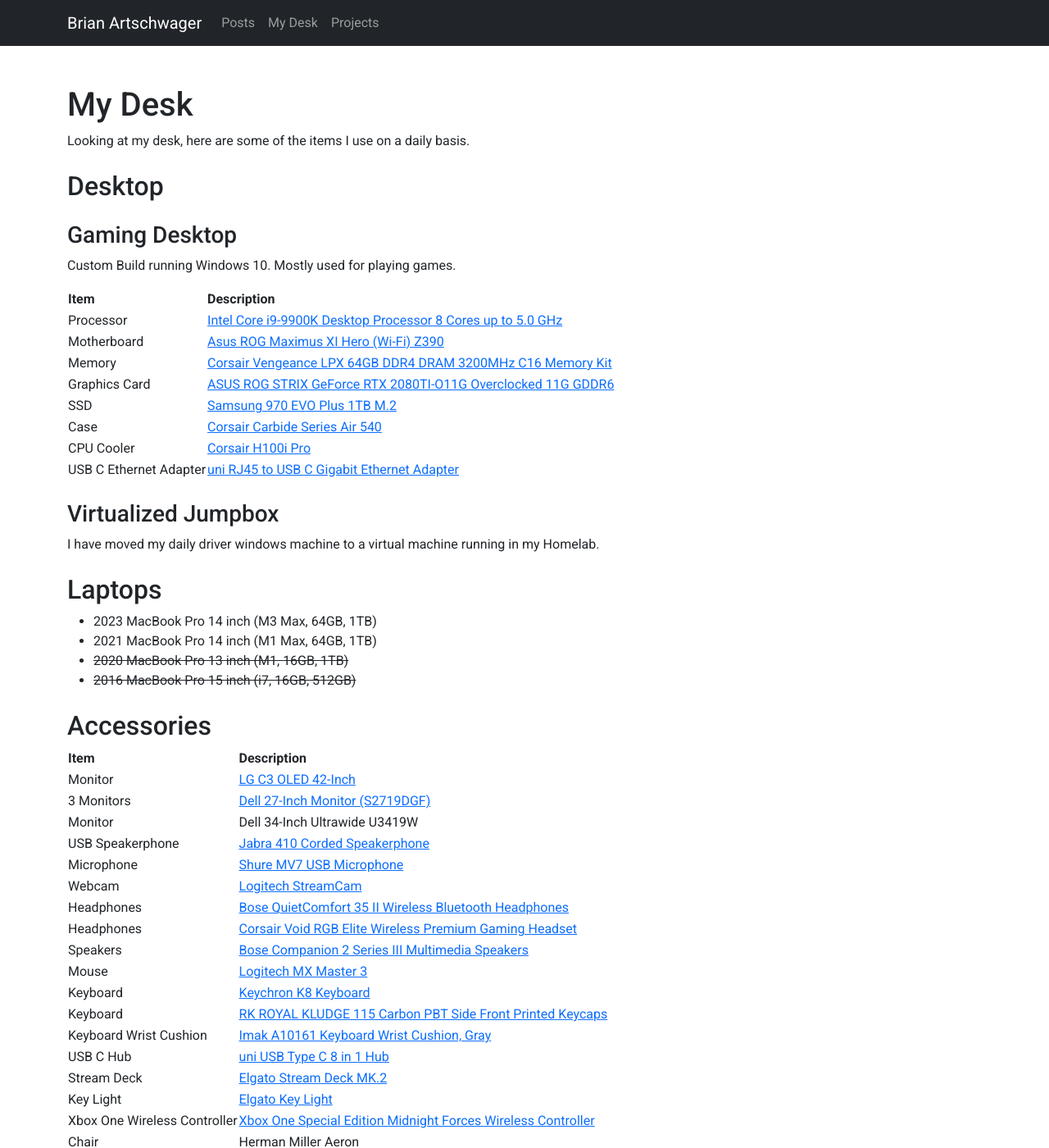
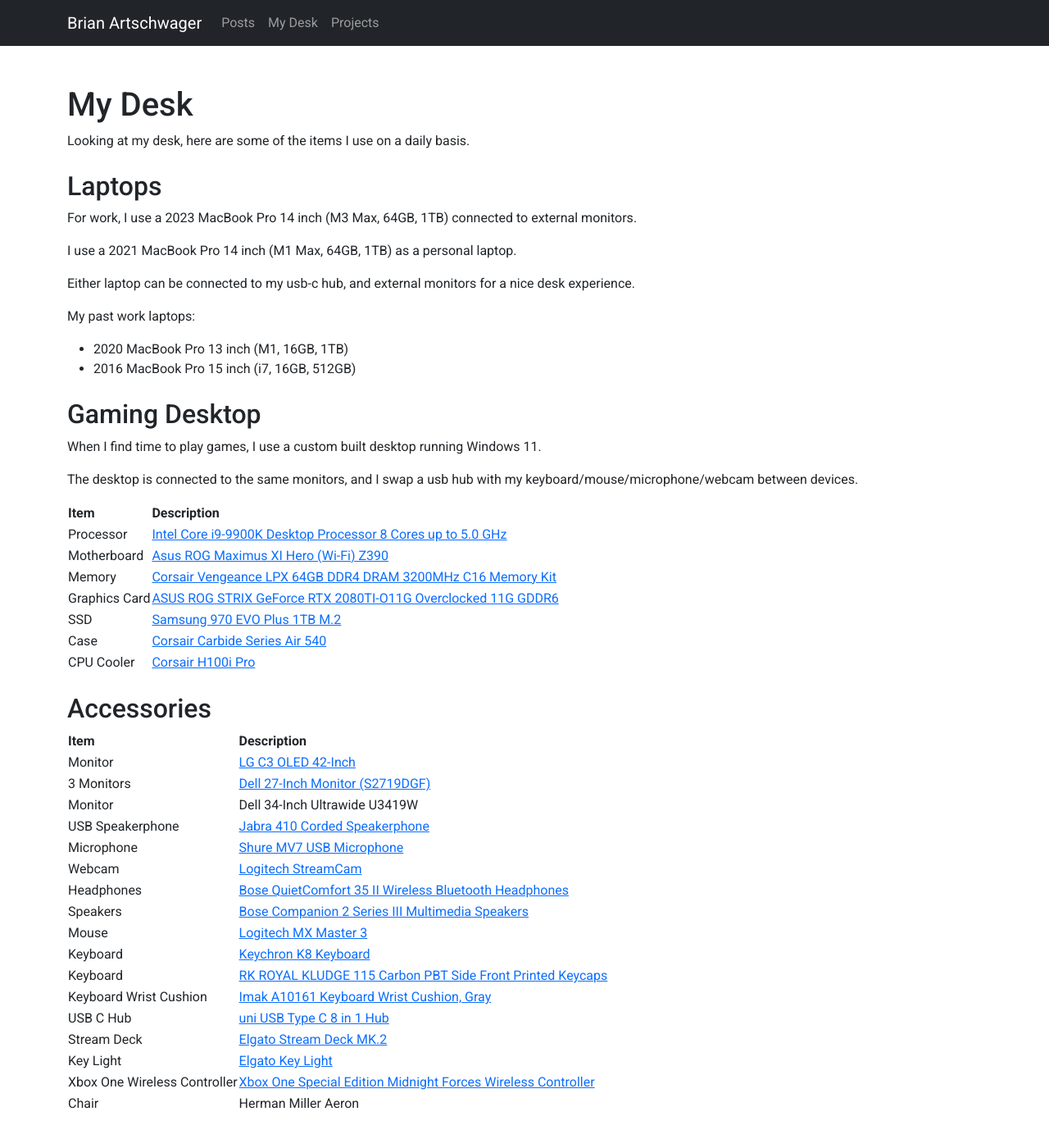
Before and after one commit to artschwagerb/artschwagerb.github.io, a Jekyll site: the page built from desk.md, in a window 1280 px wide and 1400 px high. Shown: the whole window at 82% size. Built offline with Jekyll 4.4.1, drawn with Linux system fonts in a browser that asks for light colours.

Commit message:
Update desk.md

```diff
--- a/desk.md
+++ b/desk.md
@@ -8,11 +8,23 @@ permalink: /desk/
 
 Looking at my desk, here are some of the items I use on a daily basis.
 
-## Desktop
+## Laptops
 
-### Gaming Desktop
+For work, I use a 2023 MacBook Pro 14 inch (M3 Max, 64GB, 1TB) connected to external monitors.
 
-Custom Build running Windows 10.  Mostly used for playing games.
+I use a 2021 MacBook Pro 14 inch (M1 Max, 64GB, 1TB) as a personal laptop.
+
+Either laptop can be connected to my usb-c hub, and external monitors for a nice desk experience.
+
+My past work laptops:
+- 2020 MacBook Pro 13 inch (M1, 16GB, 1TB)
+- 2016 MacBook Pro 15 inch (i7, 16GB, 512GB)
+
+## Gaming Desktop
+
+When I find time to play games, I use a custom built desktop running Windows 11.
+
+The desktop is connected to the same monitors, and I swap a usb hub with my keyboard/mouse/microphone/webcam between devices.
 
 | Item                        | Description                  |
 | :-------------------------- | :--------------------------- |
@@ -23,18 +35,6 @@ Custom Build running Windows 10.  Mostly used for playing games.
 | SSD | [Samsung 970 EVO Plus 1TB M.2](https://amzn.to/2MciVcN) |
 | Case | [Corsair Carbide Series Air 540](https://amzn.to/3aKubHo) |
 | CPU Cooler | [Corsair H100i Pro](https://amzn.to/34NNw73) |
-| USB C Ethernet Adapter | [uni RJ45 to USB C Gigabit Ethernet Adapter](https://amzn.to/38WhLJU)
-
-### Virtualized Jumpbox
-
-I have moved my daily driver windows machine to a virtual machine running in my Homelab.
-
-## Laptops
-
-- 2023 MacBook Pro 14 inch (M3 Max, 64GB, 1TB)
-- 2021 MacBook Pro 14 inch (M1 Max, 64GB, 1TB)
-- ~~2020 MacBook Pro 13 inch (M1, 16GB, 1TB)~~
-- ~~2016 MacBook Pro 15 inch (i7, 16GB, 512GB)~~
 
 ## Accessories
 
@@ -47,7 +47,6 @@ I have moved my daily driver windows machine to a virtual machine running in my
 | Microphone | [Shure MV7 USB Microphone](https://www.amazon.com/Shure-Microphone-Podcasting-Voice-Isolating-Technology/dp/B08G7RG9ML/) |
 | Webcam | [Logitech StreamCam](https://www.amazon.com/Logitech-Streamcam-Streaming-YouTube-Graphite/dp/B07TZT4Q89/) |
 | Headphones | [Bose QuietComfort 35 II Wireless Bluetooth Headphones](https://amzn.to/37UJ9ZP) |
-| Headphones | [Corsair Void RGB Elite Wireless Premium Gaming Headset](https://amzn.to/3aYRJbZ) |
 | Speakers | [Bose Companion 2 Series III Multimedia Speakers](https://amzn.to/38C77rP) |
 | Mouse | [Logitech MX Master 3](https://www.amazon.com/Logitech-Master-Advanced-Wireless-Mouse/dp/B07S395RWD) |
 | Keyboard | [Keychron K8 Keyboard](https://www.amazon.com/Keychron-Mechanical-Keyboard-Tenkeyless-Bluetooth/dp/B08B5WHYTT) |
```
